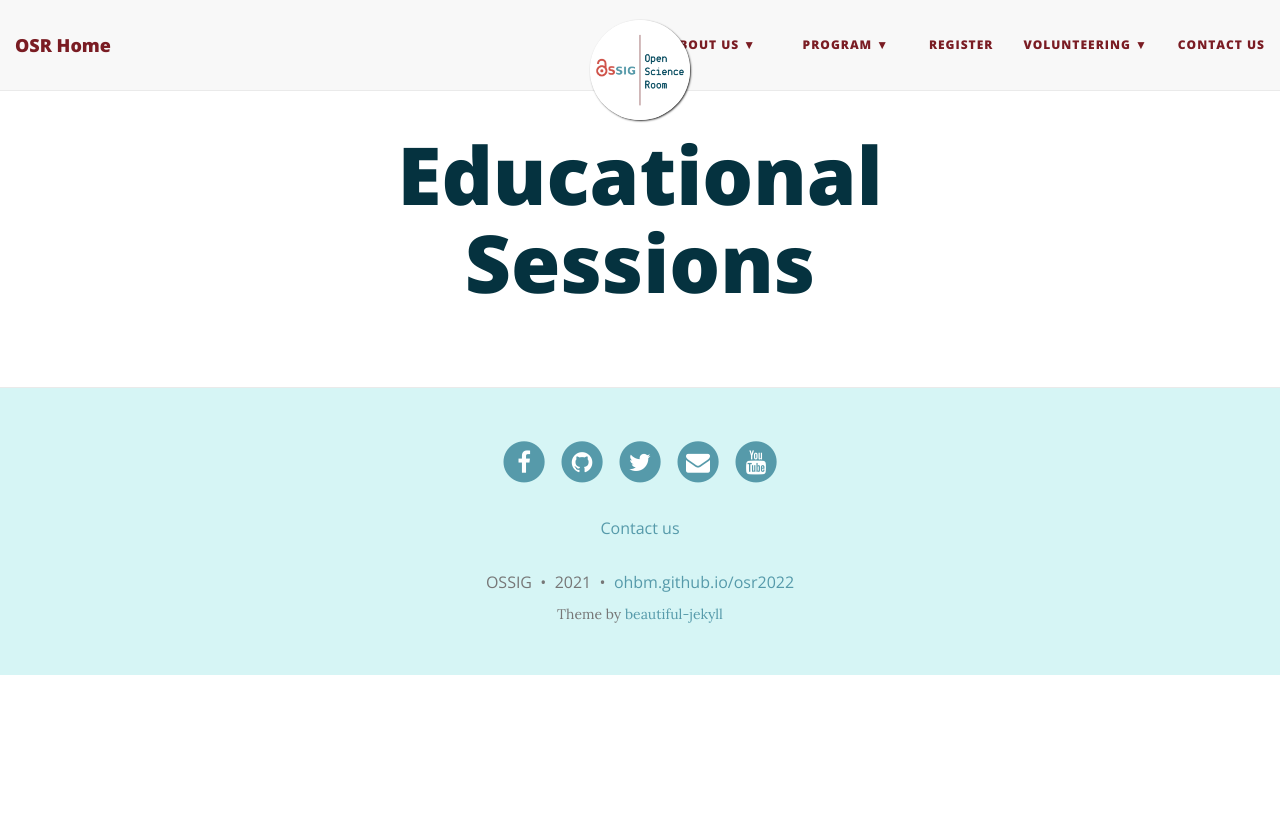
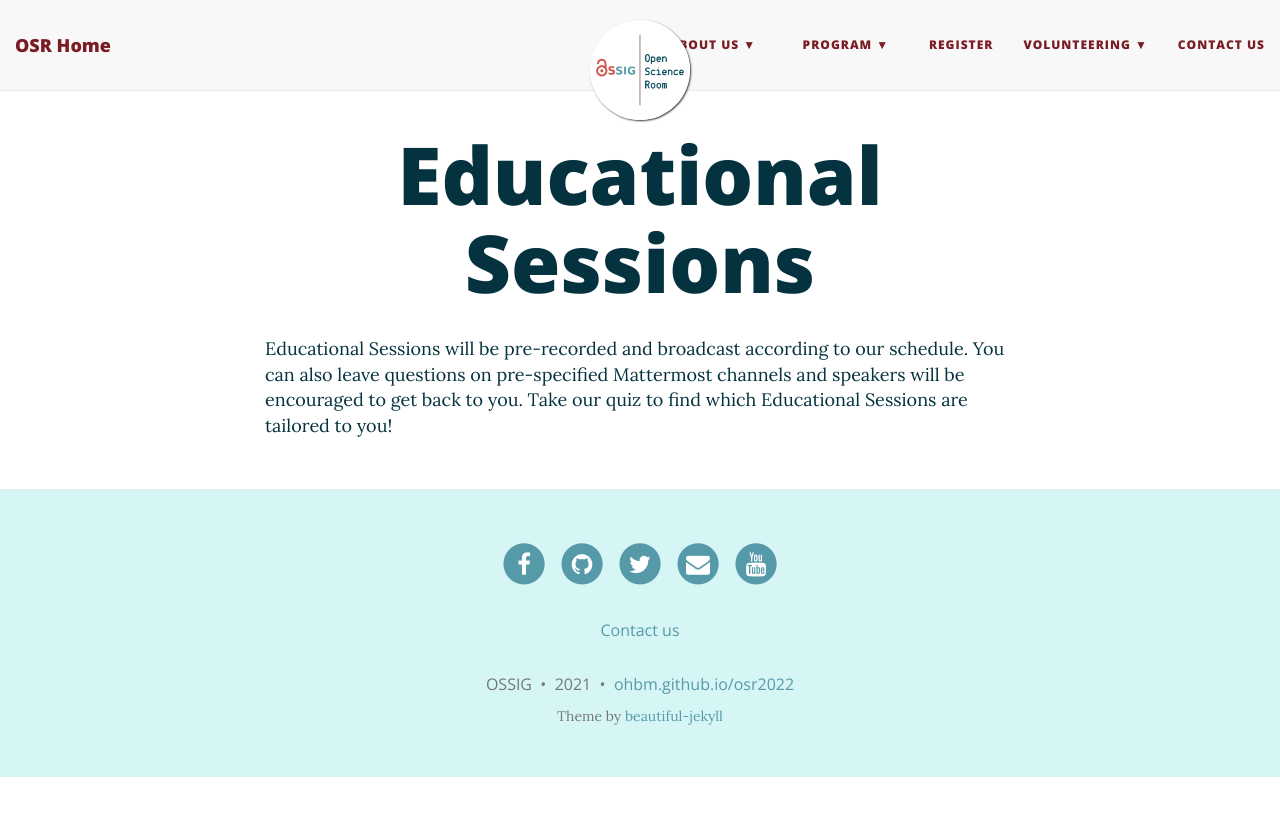
Before and after one commit to ohbm/osr2023, a Jekyll site: the page built from Educationals.html, in a window 1280 px wide. Shown: the top 816 px of the page. Built offline with Jekyll 4.4.1, drawn with Linux system fonts in a browser that asks for light colours; nearby versions of some CDN libraries.

Commit message:
Update Educationals.html

```diff
--- a/Educationals.html
+++ b/Educationals.html
@@ -3,3 +3,9 @@
 title: Educational Sessions
 permalink: /educationals/
 ---
+
+
+Educational Sessions will be pre-recorded and broadcast according to our schedule.
+You can also leave questions on pre-specified Mattermost channels and speakers will be encouraged to get back to you.
+
+Take our quiz to find which Educational Sessions are tailored to you!
```
